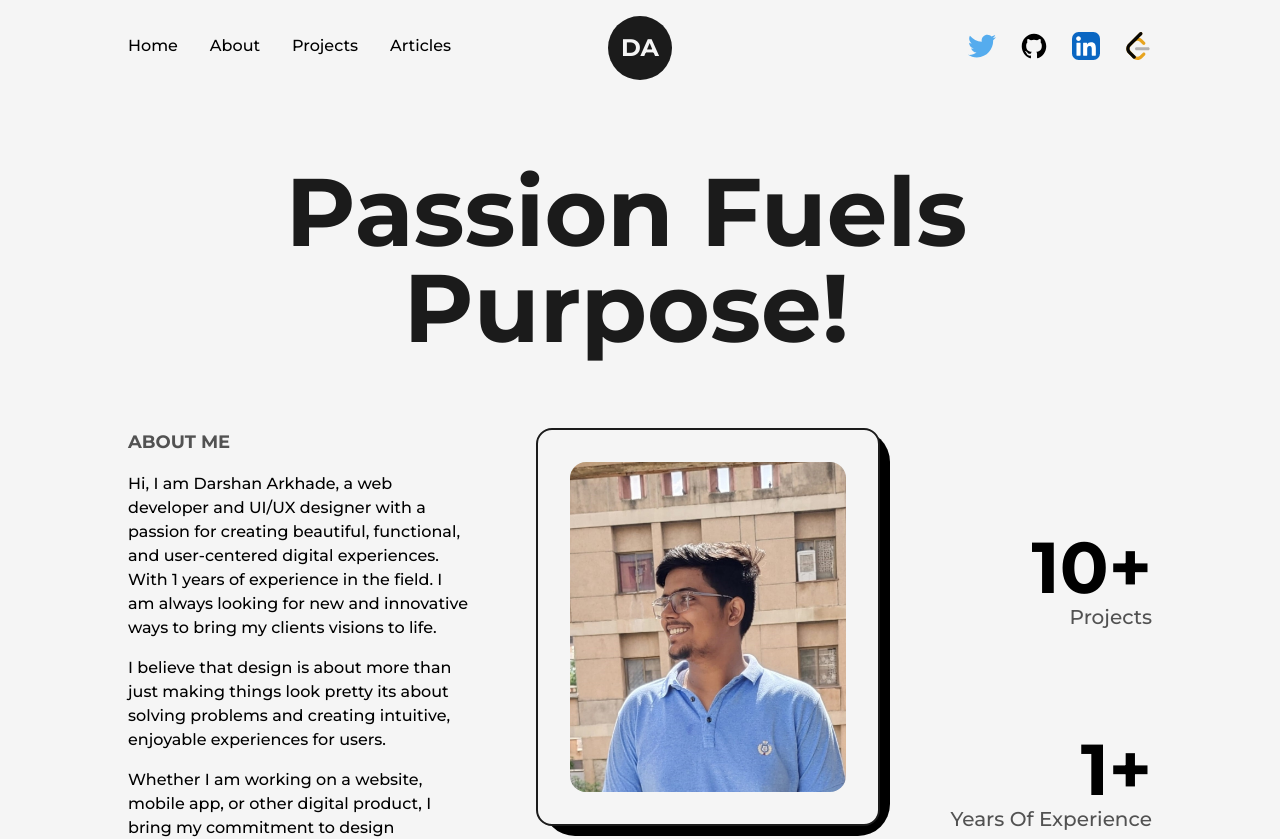
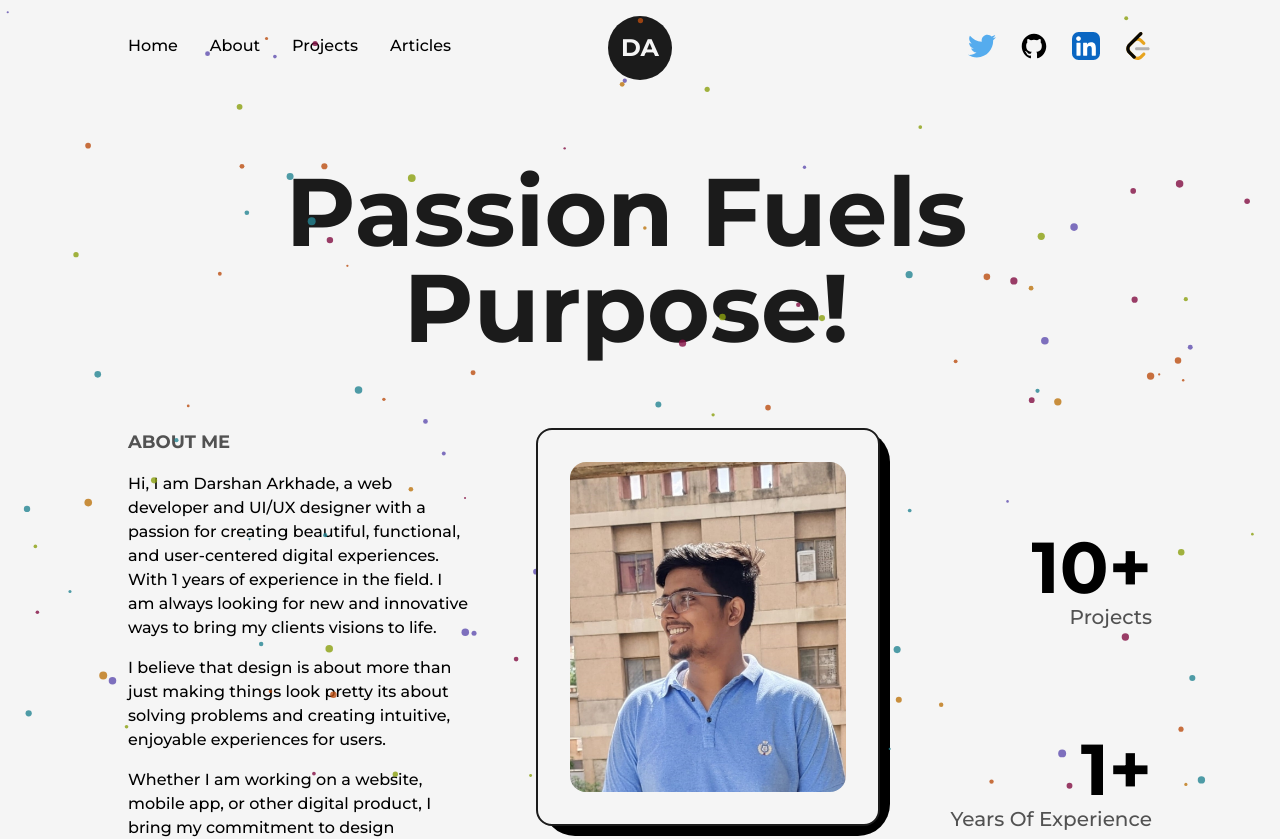
Before and after one commit to king0203/portfolio, a Next.js app: page /about in a window 1280 px wide. Shown: the top 839 px of the page. Built offline with nearby package versions, Linux system fonts and the light colour scheme.

Commit message:
particles done

```diff
--- a/app/about/page.js
+++ b/app/about/page.js
@@ -1,3 +1,4 @@
+"use client";
 import AnimatedText from "@/components/AnimatedText";
 import React from "react";
 import Navbar from "@/components/Navbar";
@@ -7,13 +8,21 @@ import profile from "../../public/Images/profile.jpg";
 import Skills from "@/components/Skills";
 import Experience from "@/components/Experience";
 import Education from "@/components/Education";
+import Particles from "react-tsparticles";
+const particleOptions = require("../../utils/particles.json");
+import ParticlesContainer from "@/components/ParticlesContainer";
 
 const about = () => {
   return (
     <>
+
+
       <Navbar />
       <main className="flex w-full flex-col justify-center items-center">
+
         <div className="w-full h-full inline-block z-0  bg-light p-32 pt-16">
+        <Particles id="tsparticles" options={particleOptions} />
+      <ParticlesContainer />
           <AnimatedText text="Passion Fuels Purpose!" classname="mb-16" />
           <div className="grid grid-cols-8 gap-16 w-full">
             <div className=" col-span-3 flex flex-col items-start justify-center">
--- a/app/page.js
+++ b/app/page.js
@@ -1,17 +1,25 @@
+"use client";
 import AnimatedText from "@/components/AnimatedText";
 import Image from "next/image";
 import Link from "next/link";
 import { LinkArrow } from "@/components/Icon";
 import Footer from "@/components/Footer";
 import Navbar from "@/components/Navbar";
+import Particles from "react-tsparticles";
+const particleOptions = require("../utils/particles.json");
+import ParticlesContainer from "@/components/ParticlesContainer";
 
 export default function Home() {
   return (
     <main>
+      <Particles id="tsparticles" options={particleOptions}/>
+      <ParticlesContainer />
+
       <Navbar />
+
       <div className="w-full h-full inline-block z-0  bg-light p-32 pt-0">
         <div className="flex items-center justify-between w-full">
-          <div className="w-1/2">
+          <div className="w-1/2 z-2">
             <Image src="/Images/bg1.png" alt="bg" width={500} height={500} />
           </div>
           <div className="w-1/2">
--- a/components/ParticlesContainer.js
+++ b/components/ParticlesContainer.js
@@ -1,4 +1,4 @@
-"use-client";
+"use client";
 import React from "react";
 import { Particles } from "react-tsparticles";
 import { loadFull } from "tsparticles";
@@ -12,7 +12,7 @@ const ParticlesContainer = () => {
 
   return (
     <Particles
-      className="w-full h-min-screen absolute -translate-z-2"
+      className="w-auto h-full absolute -translate-z-2 -z-10"
       id="tsparticles"
       init={particlesInit}
       loaded={particlesLoaded}
@@ -38,20 +38,28 @@ const ParticlesContainer = () => {
           },
           modes: {
             push: {
-              quantity: 70,
+              quantity: 50,
             },
             repulse: {
-              distance: 100,
+              distance: 70,
               duration: 0.4,
             },
           },
         },
         particles: {
           color: {
-            value: "#000000",
+            value: [
+              'BB4D10',
+              '#820E42',
+              '#BD740F',
+              '#248592',
+              '#5F4DAF',
+              '#8BA00F',
+            ],
           },
           links: {
-            distance: 100,
+            color:'#ffffff',
+            distance: 120,
             enable: true,
             obacity: 0,
             width: 0,
@@ -66,24 +74,24 @@ const ParticlesContainer = () => {
               default: "bounce",
             },
             random: false,
-            speed: 1,
+            speed: 0.3,
             straight: false,
           },
           number: {
             density: {
               enable: true,
-              area: 900,
+              area: 800,
             },
-            value: 200,
+            value: 100,
           },
           opacity: {
-            value: 0.5,
+            value: 0.8,
           },
           shape: {
             type: "circle",
           },
           size: {
-            value: { min: 1, max: 5 },
+            value: { min: 1, max: 4 },
           },
         },
         detectRetina: true,
--- a/components/Skills.js
+++ b/components/Skills.js
@@ -18,7 +18,7 @@ function Skills() {
   return (
     <div className="pt-20 ">
       <div className="container m-12 mb-8  w-full">
-        <h1 className="text-8xl font-bold mb-4 text-center">Skills</h1>
+        <h1 className="text-8xl font-bold mb-12 text-center">Skills</h1>
         <p className="text-xl font-medium">
           I love to learn new technologies, and this has helped me dive deep
           into different fields and master the skills of developing agile and
--- /dev/null
+++ b/utils/particles.json
@@ -0,0 +1,111 @@
+{
+    "particles": {
+        "number": {
+            "value": 80,
+            "density": {
+                "enable": true,
+                "value_area": 900
+            }
+        },
+        "color": {
+            "value": "#000000"
+        },
+        "shape": {
+            "type": "circle",
+            "stroke": {
+                "width": 0,
+                "color": "#000000"
+            },
+            "polygon": {
+                "nb_sides": 5
+            },
+            "image": {
+                "src": "img/github.svg",
+                "width": 10,
+                "height": 10
+            }
+        },
+        "opacity": {
+            "value": 1,
+            "random": true,
+            "anim": {
+                "enable": false,
+                "speed": 1,
+                "opacity_min": 0.1,
+                "sync": false
+            }
+        },
+        "size": {
+            "value": 5,
+            "random": true,
+            "anim": {
+                "enable": false,
+                "speed": 80,
+                "size_min": 0.1,
+                "sync": false
+            }
+        },
+        "line_linked": {
+            "enable": false,
+            "distance": 300,
+            "color": "#ffffff",
+            "opacity": 0.4,
+            "width": 2
+        },
+        "move": {
+            "enable": true,
+            "speed": 0.2,
+            "direction": "none",
+            "random": true,
+            "straight": false,
+            "out_mode": "out",
+            "bounce": false,
+            "attract": {
+                "enable": false,
+                "rotateX": 600,
+                "rotateY": 1200
+            }
+        }
+    },
+    "interactivity": {
+        "detect_on": "canvas",
+        "events": {
+            "onhover": {
+                "enable": false,
+                "mode": "repulse"
+            },
+            "onclick": {
+                "enable": false,
+                "mode": "push"
+            },
+            "resize": true
+        },
+        "modes": {
+            "grab": {
+                "distance": 800,
+                "line_linked": {
+                    "opacity": 1
+                }
+            },
+            "bubble": {
+                "distance": 800,
+                "size": 80,
+                "duration": 2,
+                "opacity": 0.8,
+                "speed": 3
+            },
+            "repulse": {
+                "distance": 400,
+                "duration": 0.4
+            },
+            "push": {
+                "particles_nb": 4
+            },
+            "remove": {
+                "particles_nb": 2
+            }
+
+        }
+    },
+    "retina_detect": true
+}
```
